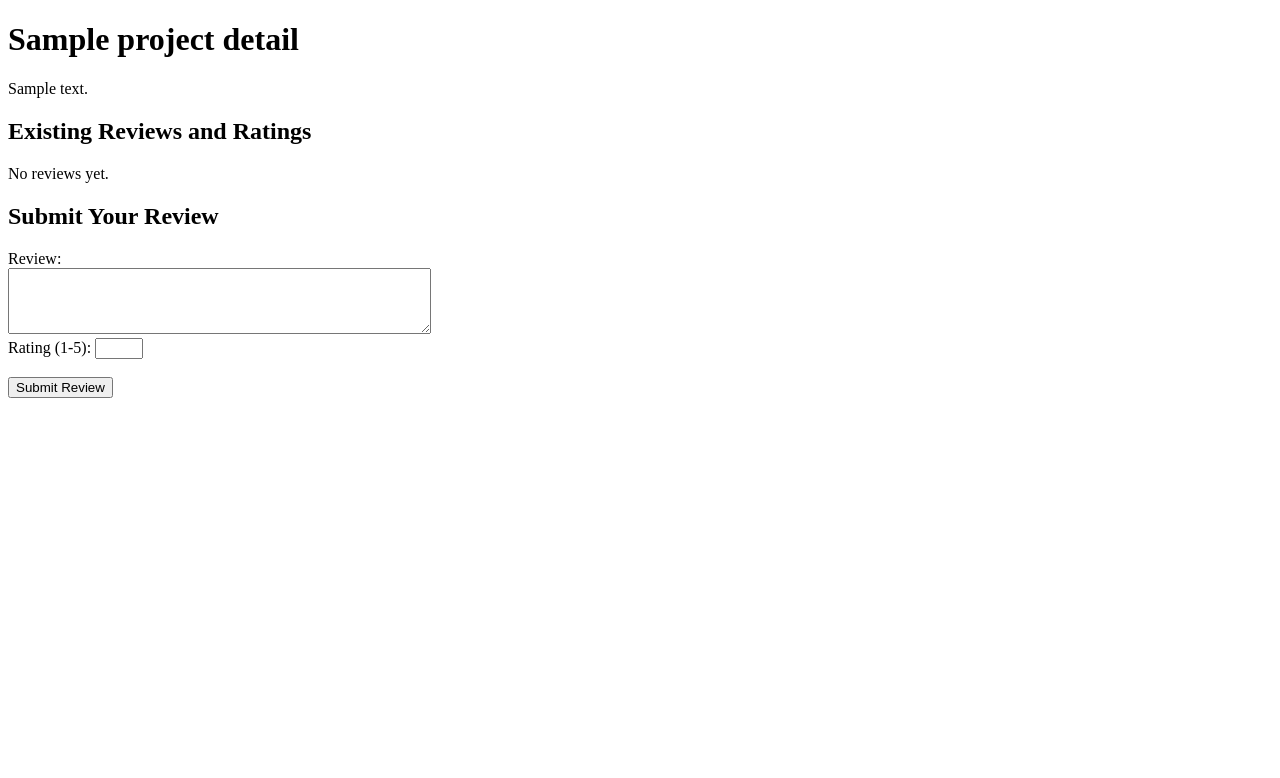
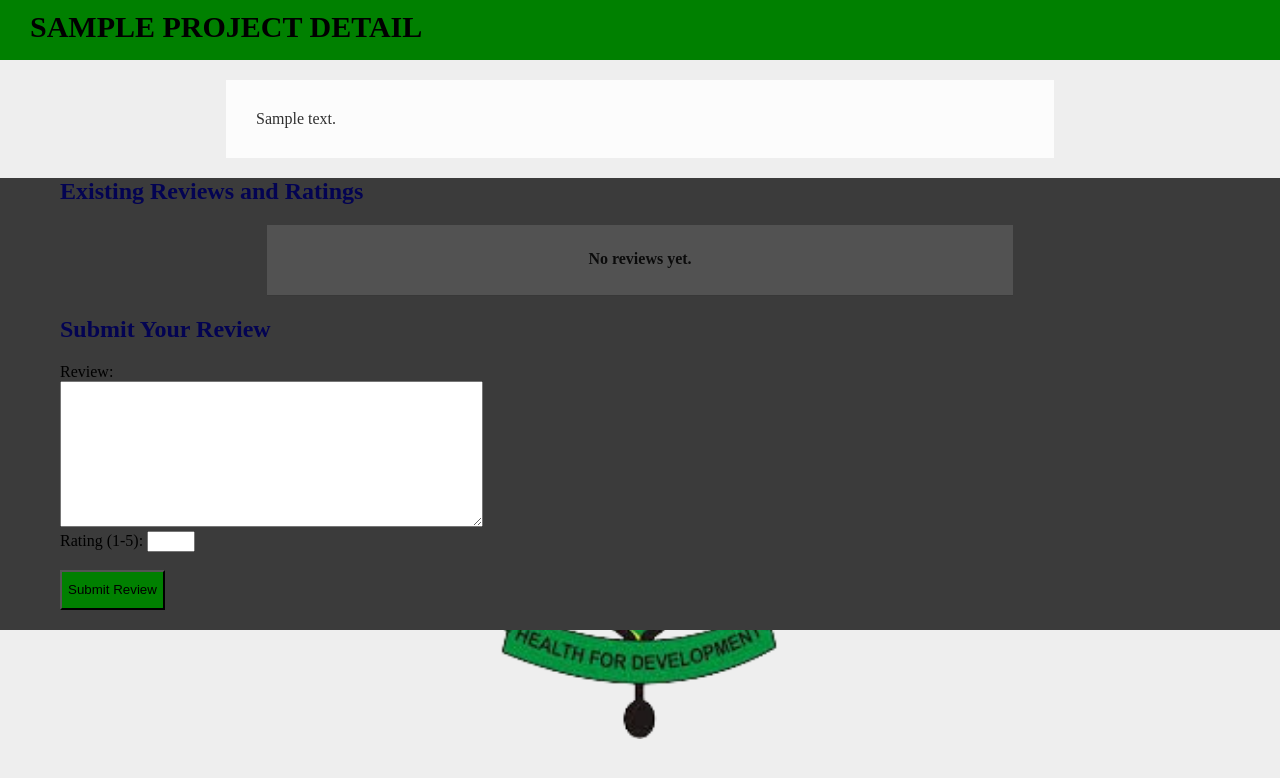
Before and after one commit to synnbad/student_supervisor_allocation, a Flask app: template templates/project_details.html in a window 1280 px wide. Shown: the top 778 px of the page. Run offline with Flask 3, Linux system fonts and the light colour scheme; the template is opened without the code that fills it: most values are stand-ins (such as "Sample title", 1, 10 or a date in 2020).

Commit message:
"Danni's commit5"

```diff
--- a/templates/admin_dashboard.css
+++ b/templates/admin_dashboard.css
@@ -61,7 +61,6 @@ body ul li {
     list-style-position: inside;
     min-height: 40px;
     padding: 10px 0px 10px 0px;
-    overflow: hidden;
     border-top: 1px solid rgb(214, 211, 211);
     border-bottom: 1px solid rgb(214, 211, 211);
     margin-top: 0px;
--- a/templates/notifications.html
+++ b/templates/notifications.html
@@ -4,6 +4,7 @@
     <meta charset="UTF-8">
     <meta name="viewport" content="width=device-width, initial-scale=1.0">
     <title>Notifications</title>
+    <link rel="stylesheet" href="notifications.css">
 </head>
 <body>
     <h2>Notifications</h2>
--- a/templates/project_details.css
+++ b/templates/project_details.css
@@ -0,0 +1,81 @@
+body {
+    margin: 0px;
+    background-color: #eee;
+    background-image: url("images/UHASlogo1.png");
+    background-repeat: no-repeat;
+    background-position-x: 50%;
+    background-position-y: 80%;
+    background-attachment: fixed;
+    background-size: 380px;
+    overflow-x: hidden;
+}
+body h1 {
+    background-color: green;
+    margin-top: 0px;
+    min-height: 50px;
+    padding-top: 10px;
+    padding-left: 30px;
+    color: #fff;
+    font-size: 30px;
+    width: 100%;
+    color: black;
+    text-transform: uppercase;
+}
+body p {
+    margin: auto;
+    text-align: justify;
+    background-color: #fff;
+    padding: 30px;
+    opacity: 0.8;
+    width: 60%;
+}
+body div.container {
+    background-color:#3b3b3b;
+    margin-bottom: 0px;
+    border: none;
+    padding: 0px 60px 0px 60px;
+}
+body div.container h2 {
+    color: rgb(3, 3, 82);
+}
+body div.container ul {
+    background-color: #585858;
+    padding: 15px;
+    max-width: 700px;
+    margin: auto;
+    margin-top: 0px;
+}
+body div.container p {
+    background-color: #585858;
+    padding: 25px 25px 25px 25px;
+    max-width: 700px;
+    margin: auto;
+    margin-top: 0px;
+    border-bottom: 1px solid rgb(56, 56, 56);
+    height: 20px;
+    text-align: center;
+    font-weight: bold;
+}
+body div.container ul li {
+    list-style: none;
+    list-style-position: inside;
+    min-height: 20px;
+    padding: 10px 0px 10px 0px;
+    border-bottom: 1px solid rgb(56, 56, 56);
+    margin-top: 0px;
+    margin-bottom: 0px;
+}
+body div.container form textarea {
+    min-height: 140px;
+}
+body div.container form .rinput {
+    background-color: green;
+    height: 40px;
+    margin-bottom: 20px;
+}
+body div.container form .rinput:hover {
+    cursor: pointer;
+}
+body div.container form .rinput:active {
+    border: none;
+}
--- a/templates/project_details.html
+++ b/templates/project_details.html
@@ -4,12 +4,14 @@
     <meta charset="UTF-8">
     <meta name="viewport" content="width=device-width, initial-scale=1.0">
     <title>Project Details</title>
+    <link rel="stylesheet" href="project_details.css">
 </head>
 <body>
     <h1>{{ project_details.title }}</h1>
     <p>{{ project_details.description }}</p>
 
-    <h2>Existing Reviews and Ratings</h2>
+    <div class="container">
+        <h2>Existing Reviews and Ratings</h2>
     {% if project_reviews.reviews %}
         <ul>
             {% for review, rating in zip(project_reviews.reviews, project_reviews.ratings) %}
@@ -27,7 +29,8 @@
         <textarea id="review" name="review" rows="4" cols="50"></textarea><br>
         <label for="rating">Rating (1-5):</label>
         <input type="number" id="rating" name="rating" min="1" max="5" required><br><br>
-        <input type="submit" value="Submit Review">
+        <input class="rinput" type="submit" value="Submit Review">
     </form>
+</div>
 </body>
 </html>
```
Also changed, not shown: templates/login.css (+7 -1 lines), templates/notifications.css (+50 -0 lines), templates/password_reset.css (+89 -0 lines), templates/password_reset.html (+4 -3 lines), templates/profile_edit.css (+90 -0 lines), templates/profile_edit.html (+4 -3 lines), templates/images/bell5.png (added).
